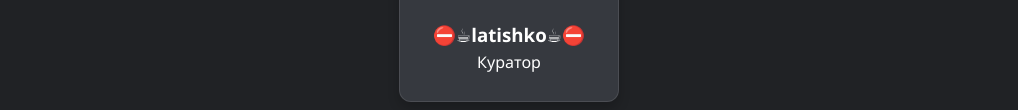
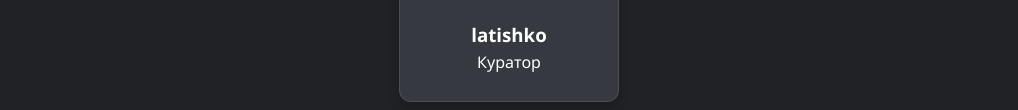
Before and after one commit to KlausNais/lightcube, a plain HTML site: page index.html in a window 1280 px wide. Shown: the part 2389-2499 px from the top of the page, without its empty margins (131-1149 px from the left). Drawn offline with Linux system fonts and the light colour scheme; a script that the page names is missing.

Commit message:
Update index.html

```diff
--- a/index.html
+++ b/index.html
@@ -350,7 +350,7 @@
                 </div>
                 <div class="member-card">
                     <img src="https://cdn.discordapp.com/avatars/915918087214202891/a38503a8bff5d3de750a215160aa6b47.webp?size=4096" alt="Куратор" loading="lazy">
-                    <h3>⛔☕latishko☕⛔</h3>
+                    <h3>latishko</h3>
                     <p>Куратор</p>
                 </div>
             </div>
```
